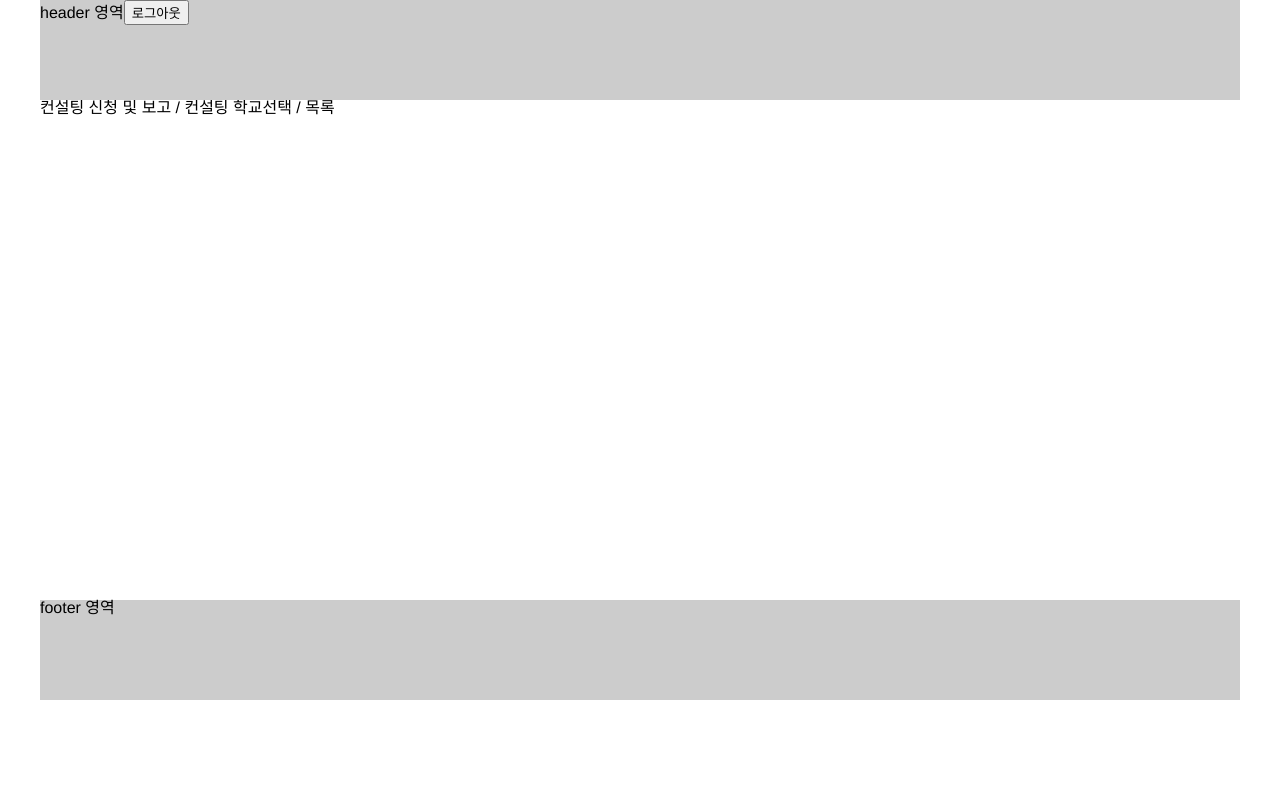
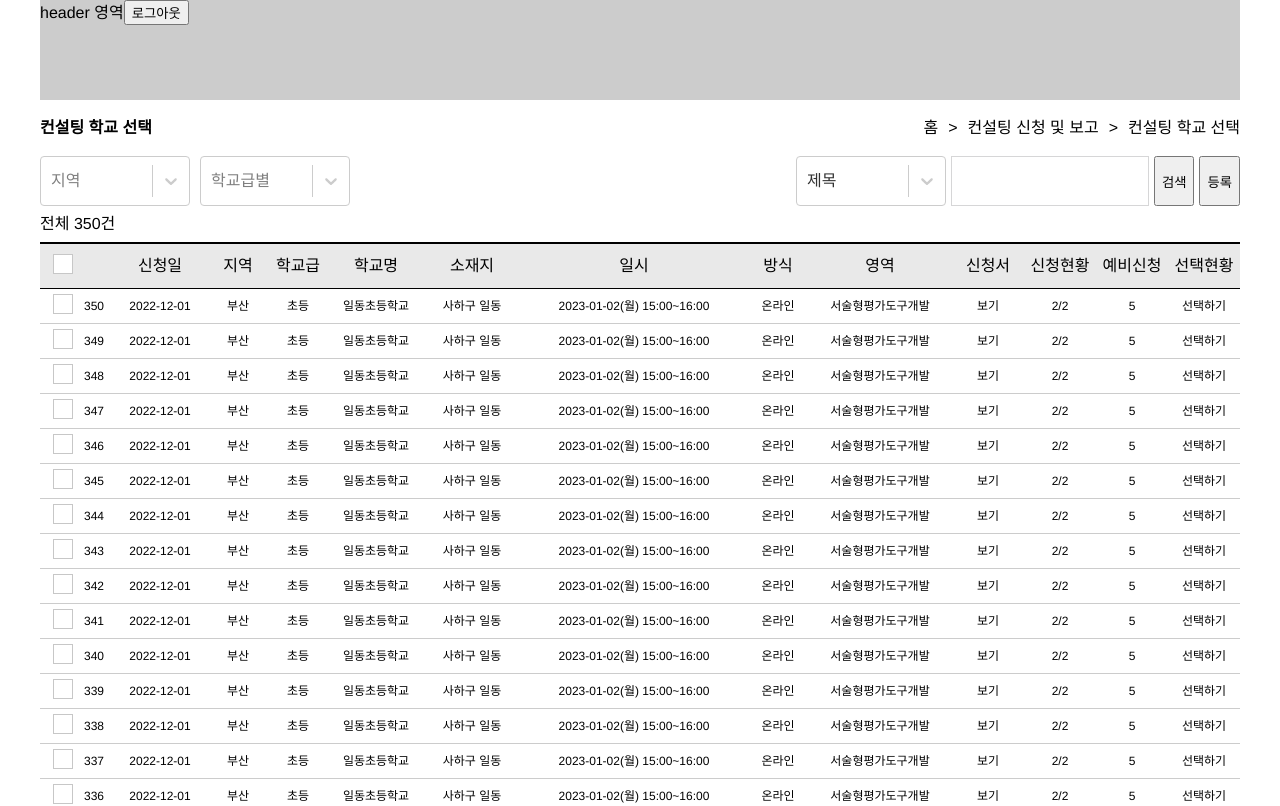
Before and after one commit to kyung-doo/kice, a React (Create React App) app: page /consulting-apply/choose-school-board in a window 1280 px wide. Shown: the top 806 px of the page. Built offline with nearby package versions, Linux system fonts and the light colour scheme; sample sign-in values are in the browser's storage.

Commit message:
게시판 컴포넌트 추가 및 컨설팅 학교 선택 페이지 임시 완료, 페이지네이션 이전 다음 버튼 클릭시 listView를 더하고 빼는걸 pageView로 수정

```diff
--- a/src/FileList.tsx
+++ b/src/FileList.tsx
@@ -121,10 +121,10 @@ const FileList: FC = () => {
                   <td></td>
                </tr>
                <tr>
-                  <td>컨설팅 학교선택</td>
+                  <td>컨설팅 학교 선택</td>
                   <td>목록</td>
                   <td><a href="/consulting-apply/choose-school-board" target="_blank">/consulting-apply/choose-school-board</a></td>
-                  <td></td>
+                  <td>임시완료</td>
                   <td></td>
                </tr>
 
--- a/src/GlobalStyle.tsx
+++ b/src/GlobalStyle.tsx
@@ -211,6 +211,7 @@ const GlobalStyle = createGlobalStyle`
    .align-right{text-align:right}
    .align-centre{text-align:center}
    .hidden{display:none}
+   .flex-center{display: flex;align-items: cneter;justify-content: center}
 
 
    html, body {
--- /dev/null
+++ b/src/components/Board.tsx
@@ -0,0 +1,144 @@
+import { ChangeEvent, createContext, FC, HTMLProps, useState } from "react";
+import styled from 'styled-components';
+import Checkbox from "./Checkbox";
+
+
+export interface Props extends HTMLProps<HTMLDivElement> {
+   /**
+    * 체크박스 사용 유무
+    */
+   useCHeckbox?: boolean;
+   /**
+    * 게시판 타이틀 정보
+    */
+   boardTItle: {name: string, w: string}[];
+    /**
+    * 게시판 리스트 element
+    */
+   baordEl?: JSX.Element[];
+   /**
+    * 리스트 총개수
+    */
+   listLength: number;
+   /**
+    * 보여질 리스트 개수
+    */
+   listView: number;
+   /**
+    * 현재 페이지
+    */
+   currentPage: number;
+}
+
+
+/**
+ * 게시판 컴포넌트
+ */
+const Board: FC<Props & {as?: any}> = ({
+   className,
+   useCHeckbox,
+   listLength,
+   listView,
+   currentPage,
+   baordEl,
+   boardTItle,
+   ...props
+}) => {
+
+   const [checkAll, setCheckAll] = useState<boolean>(false);
+
+   return (
+      <Styled.Board className={className} {...props}>
+         <div className="board-count">전체 {listLength}건</div>
+         <div className="board-head">
+            {useCHeckbox &&
+               <div className="title" style={{width: '3%'}}>
+                  <Checkbox
+                     checked={checkAll}
+                     onChange={() => setCheckAll(!checkAll)}
+                  />
+               </div>
+            }
+            <div className="title" style={{width: '3%'}}></div>
+            {boardTItle && boardTItle.map( data => (
+               <div key={data.name} className="title" style={{width: data.w === '' ? 'auto' : data.w, flex: data.w === '' ? 1 : ''}}>{data.name}</div>
+            ))}
+         </div>
+         <div className="board-body">
+            {baordEl && baordEl.length > 0
+               ?
+               baordEl.map((el, i) => (
+                  <div key={`board-list-${i}`} className="list">
+                     {useCHeckbox &&
+                        <div style={{width: '3%'}}>
+                           <Checkbox />
+                        </div>
+                     }
+                     <div style={{width: '3%'}}>{listLength - (listView * (currentPage -1)) - i}</div>
+                     {el}
+                  </div>
+               ))
+               :
+               <div className="no-list">게시물이 없습니다.</div>
+            }
+         </div>
+      </Styled.Board>
+   );
+}
+
+const Styled = {
+   Board: styled.div<Props>`
+      width: 100%;
+      .board-count{
+         margin-bottom: 10px;
+      }
+      .board-head {
+         display: flex;
+         flex-direction: row;
+         width: 100%;
+         border-top: solid 2px #000;
+         border-bottom: solid 1px #000;
+         padding: 10px 0;
+         background-color: #e9e9e9;
+         .title {
+            display: flex;
+            align-items: center;
+            justify-content: center;
+            > label {
+               padding-left: 20px;
+            }
+         }
+      }
+      .board-body {
+         width: 100%;
+         border-bottom: solid 2px #000;
+         .list {
+            display: flex;
+            flex-direction: row;
+            width: 100%;
+            &:not(:first-child) {
+               border-top: solid 1px #ccc;
+            }
+            > div {
+               display: flex;
+               align-items: center;
+               justify-content: center;
+               font-size: 12px;
+               padding: 5px 0;
+               > label {
+                  padding-left: 20px;
+               }
+            }
+         }
+         .no-list{
+            display: flex;
+            flex: 1;
+            justify-content: center;
+            align-items: center;
+            padding: 20px;
+         }
+      }
+   `,
+}
+
+export default Board;
--- a/src/components/BoardSearch.tsx
+++ b/src/components/BoardSearch.tsx
@@ -31,7 +31,7 @@ const BoardSearch: FC<Props & {as?: any}> = ({
 
    return (
       <Styled.BoardSearch>
-         <Select className={'searchSelect mr5'} options={options} defaultValue={type} onChange={setType}/>
+         <Select className={'searchSelect mr5'} options={options} defaultValue={type} onChange={setType} w="150px" />
          <Textbox className={'mr5'} value={keyword} onChange={(e: ChangeEvent<HTMLInputElement>) => setKeyword(e.target.value)} />
          <Button className={'mr5'} onClick={(e : React.MouseEvent<HTMLButtonElement>) => onSearch && onSearch(type,keyword)}>검색</Button>
          <Button>등록</Button>
--- a/src/components/Checkbox.tsx
+++ b/src/components/Checkbox.tsx
@@ -56,6 +56,7 @@ const Styled = {
          height: 20px;
          width: 20px;
          border: solid 1px #c7c7c7;
+         background-color: #fff;
       }
       .checkmark:after {
          content: "";
--- a/src/components/Pagination.tsx
+++ b/src/components/Pagination.tsx
@@ -66,14 +66,14 @@ const Pagination: FC<Props & {as?: any}> = ({
                <>
                   <button onClick={()=>setCurrentPage(1)} disabled={groupCount === 1}>◀◀</button>
                   <button onClick={()=>{
-                     groupCount > 1 && setCurrentPage(firstPage - listView)
+                     groupCount > 1 && setCurrentPage(firstPage - pageView)
                   }} disabled={groupCount === 1}>◀</button>
                </>
             <ol style={{ display:'flex' }}>
                {showPageNum()}
             </ol>
             <button
-            onClick={()=>{ groupCount < groupLength && setCurrentPage(firstPage + listView) }}
+            onClick={()=>{ groupCount < groupLength && setCurrentPage(firstPage + pageView) }}
             disabled={groupCount === groupLength}
             >▶</button>
             <button
--- a/src/pages/consultingApply/ChooseSchoolBoard.tsx
+++ b/src/pages/consultingApply/ChooseSchoolBoard.tsx
@@ -3,22 +3,161 @@ import { useLocation } from "react-router-dom";
 import styled from 'styled-components';
 import withLayout from "../../layout/withLayout";
 import queryString from 'query-string';
+import ContentsTitle from "../../components/ContentsTitle";
+import Board from "../../components/Board";
+import Button from "../../components/Button";
+import Pagination from "../../components/Pagination";
+import BoardSearch from "../../components/BoardSearch";
+import Select from "../../components/Select";
+
+
+// 보드 타이틀
+const boarderTitle = [
+   {name: '신청일', w: '8%'},
+   {name: '지역', w: '5%'},
+   {name: '학교급', w: '5%'},
+   {name: '학교명', w: '8%'},
+   {name: '소재지', w: '8%'},
+   {name: '일시', w: ''},
+   {name: '방식', w: '5%'},
+   {name: '영역', w: '12%'},
+   {name: '신청서', w: '6%'},
+   {name: '신청현황', w: '6%'},
+   {name: '예비신청', w: '6%'},
+   {name: '선택현황', w: '6%'},
+];
+
+// 검색 타입 옵션
+const searchOptions = [
+   {label: '제목', value: 'value1'},
+   {label: '내용', value: 'value2'},
+   {label: '제목 + 내용', value: 'value3'},
+];
+
+// 지역 옵션
+const locationOptions = [
+   {label: '서울', value: 'value1'},
+   {label: '대전', value: 'value2'},
+   {label: '대구 ', value: 'value3'},
+];
+
+// 학교급별 옵션
+const schoolOptions = [
+   {label: '초등', value: 'value1'},
+   {label: '중등', value: 'value2'},
+   {label: '고등 ', value: 'value3'},
+];
+
+
+// dummy 보드 데이터
+const boardData = {
+   currentPage: 1,
+   listLength: 350,
+   listView: 15,
+   lists: [{}]
+};
+const lists: {}[] = [];
+Array.from(Array(boardData.listView), (k, i) => lists.push({
+   listId: 0,
+   regDate: '2022-12-01',
+   location: '부산',
+   schoolType: '초등',
+   school: '일동초등학교',
+   addr: '사하구 일동',
+   date: '2023-01-02(월) 15:00~16:00',
+   type: '온라인',
+   domain: '서술형평가도구개발',
+   applyCount: '2/2',
+   preApply: 5,
+   selected: 1
+}));
+boardData.lists = lists;
+
 
 
 
 
 const ChooseSchoolBoard: FC = () => {
+
    const { search } = useLocation();
    const query = queryString.parse(search);
+   const [currentPage, setCurrentPage] = useState<number>(boardData.currentPage);
+   const [sortLocation, setSortLocation] = useState<any>();
+   const [sortSchool, setSortSchool] = useState<any>();
+
+   // boardSearch 검색 클릭시
+   const onSearch = (type: string, keyword: string) : void => {
+      console.log(type);
+      console.log(keyword);
+   }
 
    useEffect(() => {
       console.log('query: ', query);
-   },[]);
+   }, []);
 
 
    return (
       <Styled.ChooseSchoolBoard>
-         컨설팅 신청 및 보고 / 컨설팅 학교선택 / 목록
+         <ContentsTitle depth2={'컨설팅 학교 선택'} depth1={'컨설팅 신청 및 보고'} />
+         <div className="board-top">
+            <div className="sort-con">
+               <Select
+                  placeholder="지역"
+                  w="150px"
+                  value={sortLocation}
+                  onChange={setSortLocation}
+                  options={locationOptions}
+               />
+               <Select
+                  className="ml10"
+                  placeholder="학교급별"
+                  w="150px"
+                  value={sortSchool}
+                  onChange={setSortSchool}
+                  options={schoolOptions}
+               />
+            </div>
+            <BoardSearch
+               onSearch={onSearch}
+               options={searchOptions}
+            />
+         </div>
+         <Board
+            useCHeckbox={true}
+            currentPage={boardData.currentPage}
+            listView={boardData.listView}
+            listLength={boardData.listLength}
+            boardTItle={boarderTitle}
+            baordEl={boardData && boardData.lists.map(( data: any, i ) => (
+               <>
+                  <div style={{width: boarderTitle[0].w}}>{data.regDate}</div>
+                  <div style={{width: boarderTitle[1].w}}>{data.location}</div>
+                  <div style={{width: boarderTitle[2].w}}>{data.schoolType}</div>
+                  <div style={{width: boarderTitle[3].w}}>{data.school}</div>
+                  <div style={{width: boarderTitle[4].w}}>{data.addr}</div>
+                  <div style={{flex: 1}}>{data.date}</div>
+                  <div style={{width: boarderTitle[6].w}}>{data.type}</div>
+                  <div style={{width: boarderTitle[7].w}}>{data.domain}</div>
+                  <div style={{width: boarderTitle[8].w}}>
+                     <Button as="a">보기</Button>
+                  </div>
+                  <div style={{width: boarderTitle[9].w}}>{data.applyCount}</div>
+                  <div style={{width: boarderTitle[10].w}}>{data.preApply}</div>
+                  <div style={{width: boarderTitle[11].w}}>
+                     <span className={`${data.selected ? 'on' : 'off'}`}>{data.selected ? '선택하기' : '선택해제'}</span>
+                  </div>
+               </>
+            ))}
+         />
+         <div className="flex-center mt30 mb30">
+            <Pagination
+               listLength={boardData.listLength}
+               listView={boardData.listView}
+               pageView={10}
+               currentPage={currentPage}
+               setCurrentPage={setCurrentPage}
+            />
+         </div>
       </Styled.ChooseSchoolBoard>
    );
 }
@@ -26,7 +165,15 @@ const ChooseSchoolBoard: FC = () => {
 
 const Styled = {
    ChooseSchoolBoard: styled.div`
-
+      .board-top {
+         display: flex;
+         justify-content: space-between;
+         margin-bottom: 10px;
+         .sort-con {
+            display: flex;
+            flex-direction: row;
+         }
+      }
    `,
 }
 
```
